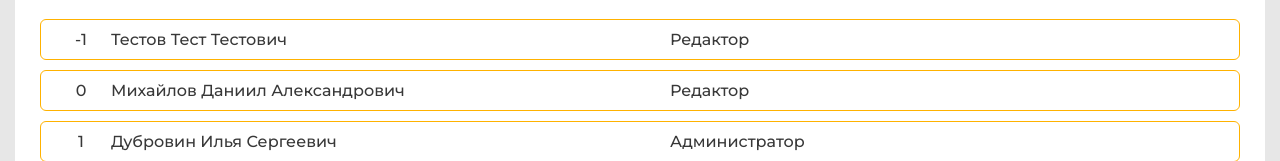
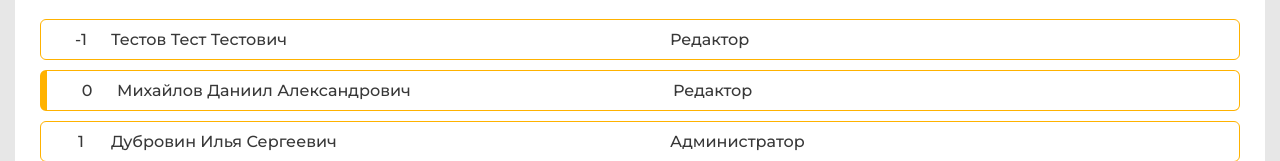
Before and after one commit to HealKnix/engine-design-web, a Vue app: page /admin/users in a window 1280 px wide. Shown: the part 373-534 px from the top of the page. Built offline with nearby package versions, Linux system fonts and the light colour scheme.

Commit message:
Добавил указатель на текущего пользователя в списке у админа

```diff
--- a/src/views/Admin/UsersView.vue
+++ b/src/views/Admin/UsersView.vue
@@ -15,7 +15,10 @@
         )"
         :key="index"
         class="user_card"
-        :class="[{ selected: isCurrentUserSelected(user) }]"
+        :class="[
+          { selected: isCurrentUserSelected(user) },
+          { current_user: user.id == authStore.user.id },
+        ]"
         v-on:click="setCurrentUser(user)"
       >
         <span>{{ user.id }}</span>
@@ -127,8 +130,10 @@
   } from '../../models/User';
   import BaseButton from '@/components/BaseButton.vue';
   import { useModalsStore } from '../../stores/useModalsStore';
+  import { useAuthStore } from '@/stores/useAuthStore';
 
   const modalsStore = useModalsStore();
+  const authStore = useAuthStore();
 
   const currentUserId = ref();
   const currentUserFirstName = ref();
@@ -255,6 +260,9 @@
     background-color: var(--color-yellow);
     scale: 1.01;
   }
+  .user_card.current_user {
+    border-left: 7px solid var(--color-yellow);
+  }
   .user_card > * {
     font-weight: 500;
     transition: 0.15s ease-in-out;
```
